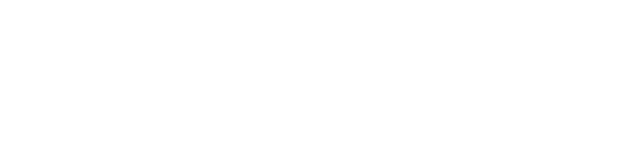
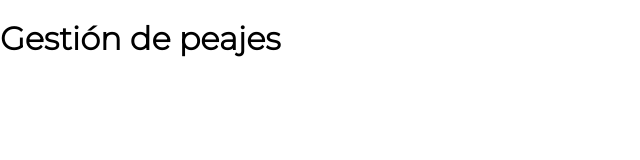
Before and after one commit to goraycode/Gestion-de-peajes, a plain HTML site: page index.html in a window 1280 px wide. Shown: the whole page, without its empty margins (0-640 px from the left). Drawn offline with Linux system fonts and the light colour scheme.

Commit message:
Definiendo colores y tipografia

```diff
--- a/css/style.css
+++ b/css/style.css
@@ -1,3 +1,10 @@
+:root {
+  --lyricsPoppins: "Poppins", sans-serif;
+  --lyricsMontserrat: "Montserrat", sans-serif;
+  --principalColor: #00fddc;
+  --darkColor: #22223b;
+  --whiteColor: #dddbf1;
+}
 *,
 *::before,
 *::after {
@@ -9,3 +16,7 @@
 html {
   box-sizing: inherit;
 }
+
+body {
+  font-family: var(--lyricsMontserrat);
+}
--- a/index.html
+++ b/index.html
@@ -10,13 +10,17 @@
     <meta name="keywords" content="gestión de peaje, peaje">
     <meta name="author" content="Gerson Aguedo Yanac | GorayCode">
     <title>Gestión de peajes</title>
+    <link rel="preconnect" href="https://fonts.googleapis.com">
+    <link rel="preconnect" href="https://fonts.gstatic.com" crossorigin>
+    <link href="https://fonts.googleapis.com/css2?family=Montserrat:wght@300&family=Poppins:wght@300&display=swap"
+        rel="stylesheet">
     <link rel="stylesheet" href="css/normalize.css">
     <link rel="stylesheet" href="css/style.css">
 
 </head>
 
 <body>
-
+    <h1>Gestión de peajes</h1>
 
 </body>
 
```
